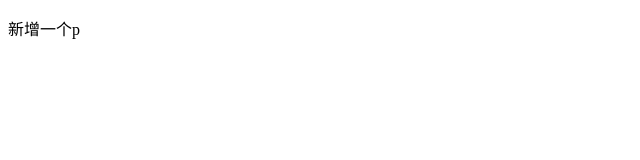
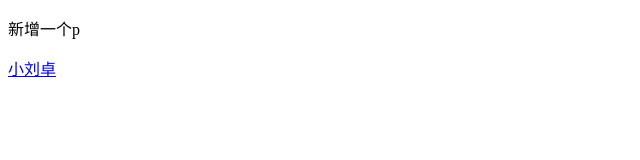
Before and after one commit to juMaoTing/firstDemo, a plain HTML site: page index.html in a window 1280 px wide. Shown: the full height of the page, 0-640 px from the left. Drawn offline with Linux system fonts and the light colour scheme.

Commit message:
修改了小刘卓

```diff
--- a/index.html
+++ b/index.html
@@ -6,5 +6,6 @@
 </head>
 <body>
     <p>新增一个p</p>
+	<a href="#">小刘卓</a>
 </body>
 </html>
```
